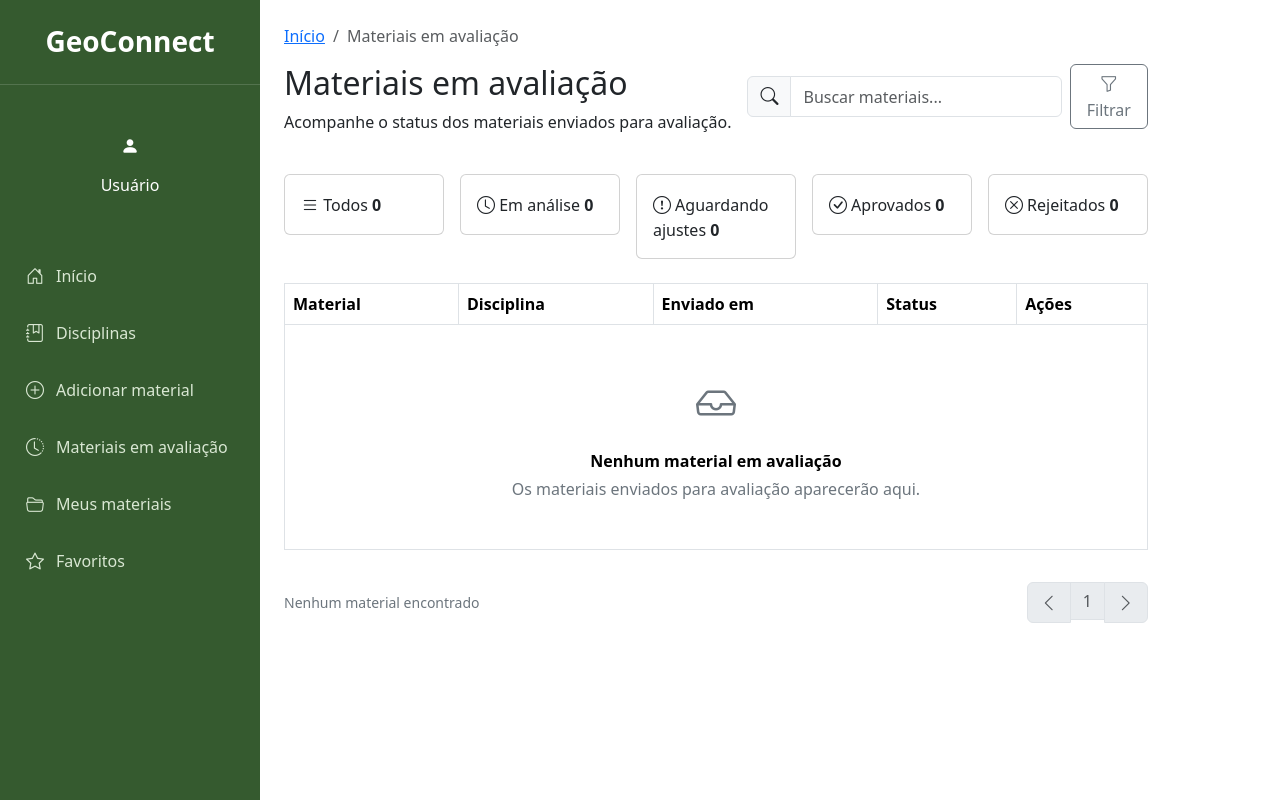
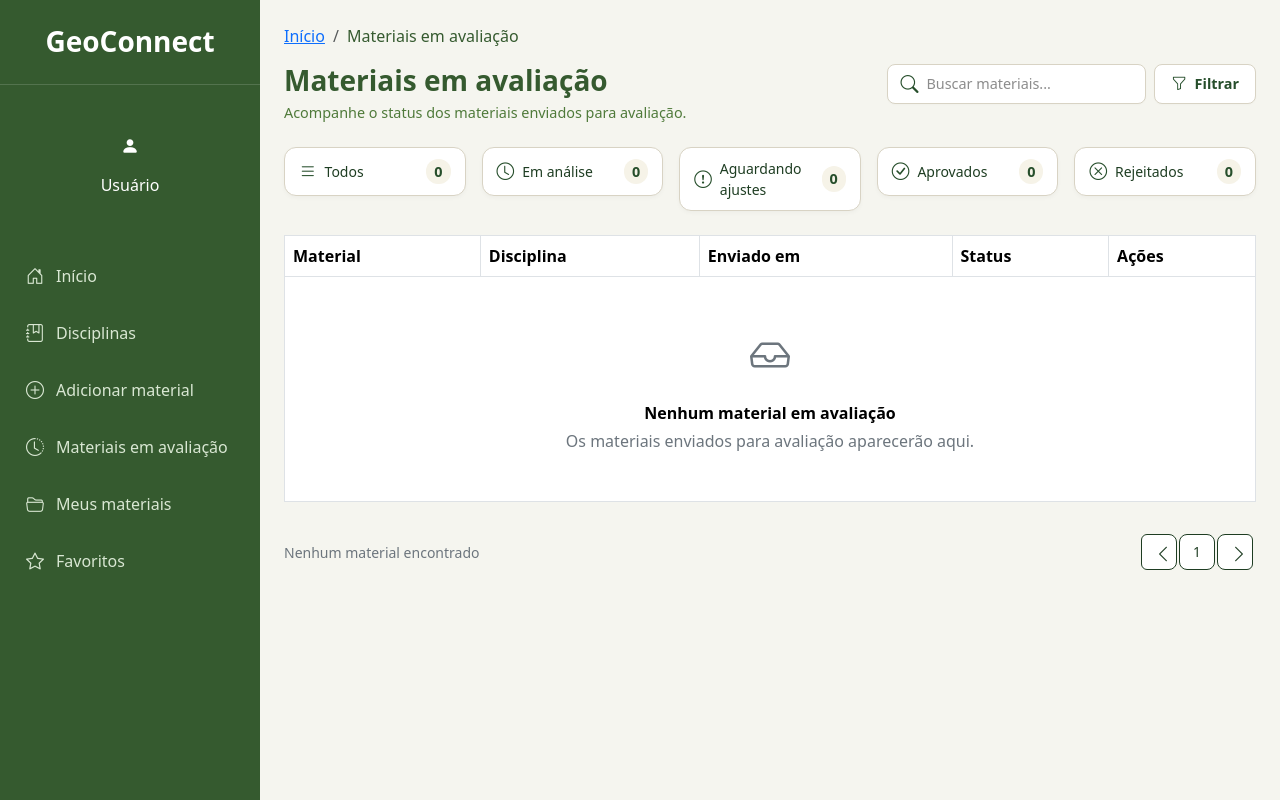
Before and after one commit to BiancaGabriely/GEOCONNECT, a plain HTML site: page em_avalicao/em_avalicao.html in a window 1280 px wide. Drawn offline with nearby package versions, Linux system fonts and the light colour scheme.

Commit message:
finalizando parte visual de em_avaliacao

```diff
--- a/em_avalicao/em_avalicao.css
+++ b/em_avalicao/em_avalicao.css
@@ -0,0 +1,262 @@
+:root {
+  --verde-escuro:   #264E2B;
+  --verde-sidebar:  #355A2F;
+  --verde-medio:    #4F7A3A;
+  --verde-claro:    #CFE3B2;
+  --bege-claro:     #F6F3E8;
+  --bege-medio:     #EAE3CF;
+  --cinza-suave:    #D8D3C4;
+  --verde-profundo: #1E3D22;
+  --branco:         #FFFFFF;
+}
+
+body {
+    background-color: #f5f5ef;
+    font-family: system-ui, -apple-system, "Segoe UI", Roboto, "Helvetica Neue", Arial, sans-serif;
+    color: var(--verde-sidebar);
+}
+
+.content {
+    flex: 1;
+    background-color: #f5f5ef;
+    min-height: 100vh;
+}
+
+.breadcrumb-item a:hover {
+    color: var(--verde-sidebar);
+    text-decoration: underline;
+}
+
+.breadcrumb-item.active {
+    color: var(--verde-sidebar);
+    font-weight: 500;
+}
+
+.titulo {
+    font-weight: 700;
+    color: #355A2F;
+    font-size: 1.75rem;
+    margin-bottom: 4px;
+}
+.subtitulo {
+    color: var(--verde-medio);
+    font-size: 0.9rem;
+    margin-bottom: 0;
+}
+
+/* ==========================================================================
+   3. BARRA DE PESQUISA (UNIFICADA)
+   ========================================================================== */
+.barra-pesquisa {
+    display: flex;
+    align-items: center;
+    background-color: var(--branco);
+    border: 1px solid var(--cinza-suave);
+    border-radius: 8px;
+    padding: 0 12px;
+    height: 40px;
+    box-shadow: 0 1px 2px rgba(0,0,0,0.02);
+    transition: all 0.2s ease;
+}
+
+/* Foco da caixa em verde */
+.barra-pesquisa:focus-within {
+    border-color: var(--verde-escuro);
+    box-shadow: 0 0 0 0.2rem rgba(38, 78, 43, 0.15);
+}
+
+.barra-pesquisa .input-group-text {
+    background: transparent;
+    border: none;
+    padding: 0;
+    color: var(--verde-escuro);
+    margin-right: 8px;
+}
+
+.barra-pesquisa .form-control {
+    border: none;
+    background: transparent;
+    padding: 0;
+    box-shadow: none;
+    font-size: 0.9rem;
+    color: var(--verde-profundo);
+}
+
+.barra-pesquisa .form-control::placeholder {
+    color: #8c8c8c;
+}
+
+/* ==========================================================================
+   4. BOTÃO FILTRAR
+   ========================================================================== */
+.filtrar {
+    display: inline-flex;
+    align-items: center;
+    gap: 8px;
+    background-color: var(--branco);
+    border: 1px solid var(--cinza-suave);
+    color: var(--verde-escuro);
+    border-radius: 8px;
+    padding: 0 16px;
+    height: 40px;
+    font-size: 0.9rem;
+    font-weight: 600;
+    cursor: pointer;
+    box-shadow: 0 1px 2px rgba(0,0,0,0.02);
+    transition: all 0.2s ease;
+}
+
+.filtrar i {
+    color: var(--verde-escuro);
+    font-size: 0.95rem;
+}
+
+/* Hover e Foco com a cor Verde */
+.filtrar:hover,
+.filtrar:focus,
+.filtrar:active {
+    background-color: var(--verde-escuro);
+    border-color: var(--verde-escuro);
+    color: var(--branco);
+}
+
+.filtrar:hover i,
+.filtrar:focus i,
+.filtrar:active i {
+    color: var(--branco);
+}
+
+/* ==========================================================================
+   5. CARDS SUPERIORES DE STATUS
+   ========================================================================== */
+.card {
+    border: 1px solid var(--cinza-suave);
+    border-radius: 12px;
+    box-shadow: 0 2px 4px rgba(0, 0, 0, 0.03);
+    background-color: var(--branco);
+    transition: all 0.2s ease;
+}
+
+.card:hover {
+    border-color: var(--verde-medio);
+}
+
+.card-body {
+    padding: 10px 14px;
+    display: flex;
+    align-items: center;
+    justify-content: space-between;
+}
+
+.card-body i {
+    font-size: 1.1rem;
+    color: var(--verde-escuro);
+    margin-right: 8px;
+}
+
+.card-body span {
+    color: var(--verde-profundo);
+    font-weight: 500;
+    font-size: 0.875rem;
+    margin-right: auto;
+}
+
+.card-body strong {
+    color: var(--verde-escuro);
+    font-size: 0.9rem;
+    background-color: var(--bege-claro);
+    padding: 2px 8px;
+    border-radius: 12px;
+}
+
+/* ==========================================================================
+   7. PAGINAÇÃO
+   ========================================================================== */
+
+.pagination .page-item {
+    display: flex;
+    align-items: center;
+    justify-content: center;
+}
+
+.pagination .page-link {
+    width: 36px;
+    height: 36px;
+    padding: 0;
+    background-color: var(--cinza-suave);
+    border: 1px solid var(--cinza-suave);
+    color: var(--verde-escuro);
+    background-color: var(--branco);
+    border-radius: 8px;
+    margin: 0 3px;
+    font-size: 0.85rem;
+    padding: 6px 12px;
+}
+
+.pagination .page-link:hover,
+.pagination .page-link:focus {
+    border-color: var(--cinza-suave);
+    color: var(--cinza-suave);
+    box-shadow: 0 0 0 0.2rem rgba(38, 78, 43, 0.15);
+}
+
+.pagination .page-item.active .page-link {
+    background-color: var(--verde-escuro);
+    border-color: var(--verde-escuro);
+    color: var(--branco);
+}
+
+.pagination .page-item.disabled .page-link {
+    background-color: white;
+    color: var(--verde-profundo);
+    border-color: var(--verde-profundo);
+}
+
+@media (max-width: 768px) {
+
+    /* Cabeçalho: empilha o título e a barra de busca/filtrar */
+    .d-flex.justify-content-between.align-items-start {
+        flex-direction: column !important;
+        align-items: stretch !important;
+    }
+
+    /* Ajusta a área de busca e o botão filtrar para ocuparem a largura total */
+    .d-flex.gap-2.align-items-center {
+        width: 100%;
+        flex-direction: column;
+        align-items: stretch !important;
+    }
+
+    .barra-pesquisa {
+        width: 100% !important; /* Ocupa toda a largura da tela no celular */
+    }
+
+    .filtrar {
+        width: 100% !important;
+        justify-content: center; /* Centraliza texto e ícone no botão */
+    }
+
+    /* Espaçamento interno menor na área principal */
+    .content {
+        padding: 1rem !important;
+    }
+
+    /* Paginação: centraliza na tela do celular */
+    .d-flex.justify-content-between.align-items-center.mt-3 {
+        flex-direction: column !important;
+        gap: 12px;
+        text-align: center;
+    }
+}
+
+/* Telas Pequenas de Celular (Menores que 576px) */
+@media (max-width: 576px) {
+    .titulo {
+        font-size: 1.4rem;
+    }
+
+    /* Permite rolagem horizontal limpa na tabela em telas muito pequenas */
+    .table-responsive {
+        border-radius: 8px;
+    }
+}
--- a/em_avalicao/em_avalicao.html
+++ b/em_avalicao/em_avalicao.html
@@ -13,6 +13,7 @@
     <link rel="shortcut icon" href="../assests/img/favicon.png" type="image/x-icon">
 
     <link rel="stylesheet" href="/assests/reutilizaveis/sidebar.css">
+    <link rel="stylesheet" href="em_avalicao.css">
 </head>
 <body>
     <div class="d-flex">
@@ -35,11 +36,11 @@
 
                 <div>
 
-                    <h2 class="pagina-titulo">
+                    <h2 class="titulo">
                         Materiais em avaliação
                     </h2>
 
-                    <p class="pagina-subtitulo">
+                    <p class="subtitulo">
                         Acompanhe o status dos materiais enviados para avaliação.
                     </p>
 
@@ -48,7 +49,7 @@
                 <div class="d-flex gap-2 align-items-center">
 
                     <!-- BARRA DE PESQUISA -->
-                        <div class="input-group">
+                        <div class="barra-pesquisa">
                             <span class="input-group-text">
                                 <i class="bi bi-search"></i>
                             </span>
@@ -65,7 +66,7 @@
                 <!-- BOTÃO FILTRAR -->
                     <button
                         type="button"
-                        class="btn btn-outline-secondary"
+                        class="filtrar"
                     >
                     <i class="bi bi-funnel"></i>
                         Filtrar
```
